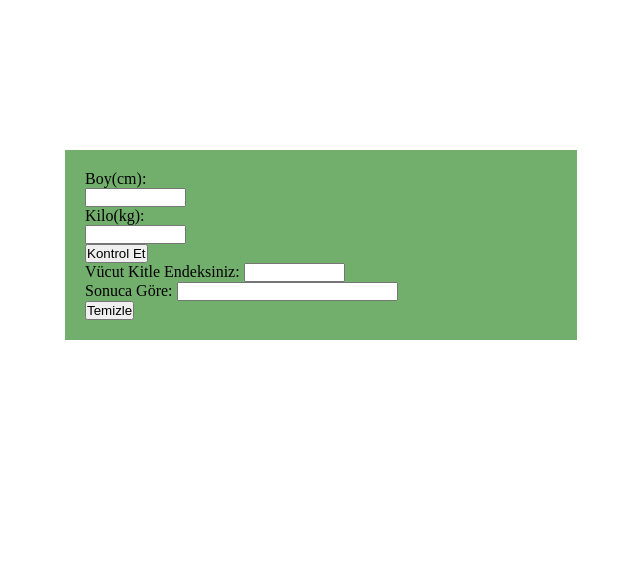
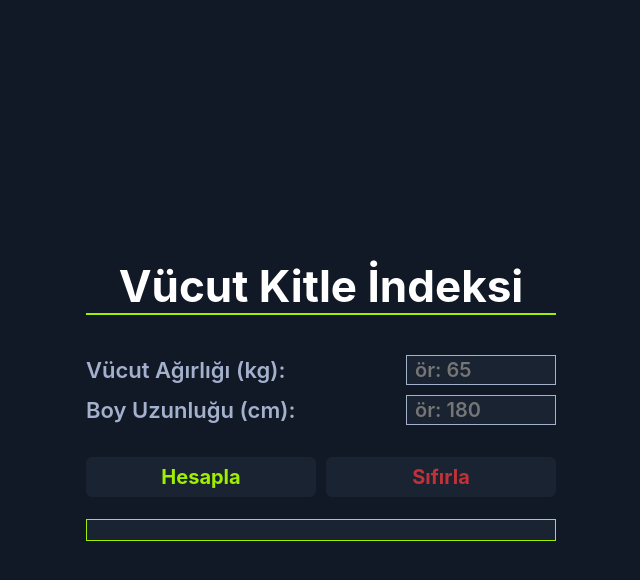
Before and after one commit to sumeyyemutlu/kodluyoruz-beden-kitle, a plain HTML site: page index.html in a window 1280 px wide. Shown: the whole page, without its empty margins (319-959 px from the left). Drawn offline with Linux system fonts and the light colour scheme.

Commit message:
ZIAR Beden Kitle

```diff
--- a/index.css
+++ /dev/null
@@ -1,12 +0,0 @@
-* {
-    margin: 0;
-    padding: 0;
-    box-sizing: border-box;
-}
-.container {
-    margin: 150px auto;
-    background-color: rgb(115, 175, 108);
-    width: 40%;
-    height: 100%;
-    padding: 20px;
-}
--- a/index.html
+++ b/index.html
@@ -1,43 +1,14 @@
 <!DOCTYPE html PUBLIC "-//W3C//DTD XHTML 1.0 Transitional//EN" "http://www.w3.org/TR/xhtml1/DTD/xhtml1-transitional.dtd">
 <html xmlns="http://www.w3.org/1999/xhtml">
-<head>
-<title>Vücut Kitle Endeksi Hesaplama</title>
-<meta http-equiv="Content-Type" content="text/html; charset=utf-8" />
+    <head>
+    <title>Kodluyoruz | Vücut Kitle Endeksi Hesaplama</title>
+    <meta http-equiv="Content-Type" content="text/html; charset=utf-8" />
+    <link href="./src/css/style.css" type="text/css" rel="stylesheet"/>
 
-<link href="index.css" type="text/css" rel="stylesheet"/>
-<script language="JavaScript" type="text/javascript">
-
-    function hesapla() {
-        var kilo = document.KitleForm.kilo.value
-        var boy = document.KitleForm.boy.value
-        if(kilo > 0 && boy > 0){
-            var sonuc = kilo/(boy/100*boy/100)
-            document.KitleForm.endeks.value = sonuc
-            if(sonuc < 18.5){
-                document.KitleForm.islemsonucu.value = "Zayıfsınız"
-            }
-            if(sonuc > 18.5 && sonuc < 24.9){
-                document.KitleForm.islemsonucu.value = "Normal Kilolusunuz."
-            }
-            if(sonuc >25 && sonuc < 29.9){
-                document.KitleForm.islemsonucu.value = "Fazla Kilolusunuz."
-            }
-            if(sonuc >30 && sonuc < 39.9){
-                document.KitleForm.islemsonucu.value = "Obezsiniz."
-            }
-            if(sonuc >40){
-                document.KitleForm.islemsonucu.value = "İleri derecede obezsiniz."
-            }
-        }
-        else{
-        alert("Boy veya Kilo gerçek dışıdır, lütfen düzeltiniz!")
-        }
-    }
-</script>
 </head>
 
 <body>
-    <div class="container">
+    <!-- <div class="container">
         <form name="KitleForm">
             <div class="height">
                 <div class="height_title"> <span>Boy(cm):</span></div>
@@ -59,7 +30,33 @@
         <div class="clear_button"> <input type="reset" value="Temizle" /></div>
 
     </form>
+    </div> -->
+
+    <div class="container">
+        <h2 class="title">Vücut Kitle İndeksi</h2>
+
+        <form id="Vucut_Form" class="form">
+            <div id="Alert"></div>
+            <label for="vucut-agirligi">
+                Vücut Ağırlığı (kg):
+                <input type="number" name="vucut-agirligi" id="Weight" placeholder="ör: 65">
+            </label>
+            <label for="boy-uzunlugu">
+                Boy Uzunluğu (cm):
+                <input type="number" name="boy-uzunlugu" id="Height" placeholder="ör: 180">
+            </label>
+
+            <div class="button-action">
+                <button class="submit-btn" id="submit-btn">Hesapla</button>
+                <button type="reset" class="reset-btn">Sıfırla</button>
+            </div>
+
+            <div class="bilgiler" id="Info"></div>
+
+        </form>
+
     </div>
 
+    <script type="module" src="./src/js/main.js"></script>
 </body>
 </html>
--- /dev/null
+++ b/src/css/style.css
@@ -0,0 +1,232 @@
+* {
+  margin: 0;
+  padding: 0;
+  -webkit-box-sizing: border-box;
+          box-sizing: border-box;
+  border: none;
+  outline: none;
+  list-style: none;
+  font-family: -apple-system, BlinkMacSystemFont, "Segoe UI", Roboto, "Helvetica Neue", Arial, sans-serif;
+}
+
+*:focus {
+  outline: none;
+  border: none;
+}
+
+* input[type='number'] {
+  -moz-appearance: textfield;
+}
+
+* input[type='number']::-webkit-outer-spin-button,
+* input[type='number']::-webkit-inner-spin-button {
+  -webkit-appearance: none;
+}
+
+body {
+  background-color: #111927;
+  color: white;
+  height: 100vh;
+}
+
+.container {
+  max-width: 500px;
+  width: 100%;
+  height: 100%;
+  margin: 0 auto;
+  padding: 20px 15px;
+  display: -webkit-box;
+  display: -ms-flexbox;
+  display: flex;
+  -webkit-box-orient: vertical;
+  -webkit-box-direction: normal;
+      -ms-flex-direction: column;
+          flex-direction: column;
+  -webkit-box-align: center;
+      -ms-flex-align: center;
+          align-items: center;
+  -webkit-box-pack: center;
+      -ms-flex-pack: center;
+          justify-content: center;
+}
+
+.container .title {
+  font-size: 44px;
+  font-weight: 700;
+  color: white;
+  margin-bottom: 40px;
+  border-bottom: 2px solid #9fef00;
+  width: 100%;
+  text-align: center;
+}
+
+.container .form {
+  width: 100%;
+}
+
+.container .form label {
+  display: -webkit-box;
+  display: -ms-flexbox;
+  display: flex;
+  -webkit-box-pack: justify;
+      -ms-flex-pack: justify;
+          justify-content: space-between;
+  -webkit-box-align: center;
+      -ms-flex-align: center;
+          align-items: center;
+  font-size: 22px;
+  font-weight: 600;
+  color: #a4b1cd;
+  margin-bottom: 10px;
+}
+
+.container .form label input[type='number'] {
+  background-color: #1a2331;
+  color: white;
+  width: 150px;
+  height: 30px;
+  padding: 8px;
+  font-size: 20px;
+  font-weight: 600;
+  border: 1px solid #a4b1cd;
+}
+
+.container .form label input[type='number']:focus {
+  border: 1px solid #9fef00;
+}
+
+.container .form .button-action {
+  display: -webkit-box;
+  display: -ms-flexbox;
+  display: flex;
+  gap: 10px;
+}
+
+.container .form .button-action .submit-btn {
+  display: -webkit-box;
+  display: -ms-flexbox;
+  display: flex;
+  -webkit-box-pack: center;
+      -ms-flex-pack: center;
+          justify-content: center;
+  -webkit-box-align: center;
+      -ms-flex-align: center;
+          align-items: center;
+  width: 100%;
+  height: 30px;
+  background-color: #1a2331;
+  color: #9fef00;
+  font-size: 20px;
+  font-weight: 700;
+  padding: 20px 50px;
+  margin-top: 22px;
+  border-radius: 6px;
+  cursor: pointer;
+  -webkit-transition: 250ms all;
+  transition: 250ms all;
+}
+
+.container .form .button-action .submit-btn:hover {
+  background-color: #a4b1cd;
+  color: #1a2331;
+}
+
+.container .form .button-action .reset-btn {
+  display: -webkit-box;
+  display: -ms-flexbox;
+  display: flex;
+  -webkit-box-pack: center;
+      -ms-flex-pack: center;
+          justify-content: center;
+  -webkit-box-align: center;
+      -ms-flex-align: center;
+          align-items: center;
+  width: 100%;
+  height: 30px;
+  background-color: #1a2331;
+  color: #c03238;
+  font-size: 20px;
+  font-weight: 700;
+  padding: 20px 50px;
+  margin-top: 22px;
+  border-radius: 6px;
+  cursor: pointer;
+  -webkit-transition: 250ms all;
+  transition: 250ms all;
+}
+
+.container .form .button-action .reset-btn:hover {
+  background-color: #c03238;
+  color: white;
+}
+
+.container .form .bilgiler {
+  margin-top: 22px;
+  background-color: #1a2331;
+  padding: 10px;
+  border: 1px solid #9fef00;
+  font-size: 20px;
+  font-weight: 600;
+}
+
+.container .form .bilgiler span {
+  margin-left: 10px;
+  color: #019eff;
+  font-size: 18px;
+  font-weight: 700;
+  cursor: pointer;
+}
+
+/* Alert Start */
+.alert {
+  padding: 12px;
+  margin: 4px 0;
+  font-size: 18px;
+  font-weight: 600;
+  border-radius: 5px;
+}
+
+@media (max-width: 487px) {
+  .alert {
+    font-size: 14px;
+  }
+}
+
+.alert-warning {
+  background-color: rgba(255, 171, 0, 0.2);
+  color: #c28200;
+  border: 1px solid #eb9d00;
+}
+
+.alert-primary {
+  background-color: rgba(0, 144, 231, 0.2);
+  color: #009dff;
+  border: 1px solid #0084d5;
+}
+
+.alert-danger {
+  background-color: rgba(252, 66, 74, 0.2);
+  color: #c03238;
+  border: 1px solid #e83d44;
+}
+
+.alert-info {
+  background-color: rgba(143, 95, 232, 0.2);
+  color: #6d48b0;
+  border: 1px solid #8457d5;
+}
+
+.alert-success {
+  background-color: rgba(0, 210, 91, 0.2);
+  color: #00a045;
+  border: 1px solid #00c154;
+}
+
+.alert-light {
+  background-color: rgba(255, 255, 255, 0.2);
+  color: #c2c2c2;
+  border: 1px solid #ebebeb;
+}
+
+/* Alert End */
+/*# sourceMappingURL=style.css.map */
--- /dev/null
+++ b/src/js/Alert.js
@@ -0,0 +1,15 @@
+function Alert(type, message) {
+    const HTML_Alert = document.getElementById("Alert")
+
+    const alert = document.createElement("div")
+    alert.className = `alert alert-${type}`
+    alert.textContent = message
+
+    HTML_Alert.appendChild(alert)
+
+    setTimeout(() => {
+        alert.remove()
+    }, 4000)
+}
+
+export default Alert
--- /dev/null
+++ b/src/js/main.js
@@ -0,0 +1,44 @@
+import Alert from "./alert.js";
+
+const Height_input = document.getElementById("Height")
+const Weight_input = document.getElementById("Weight")
+const Submit_Btn = document.getElementById("submit-btn")
+const Output_Info = document.getElementById("Info")
+
+eventListener()
+
+function eventListener() {
+    Submit_Btn.addEventListener("click", BMI)
+}
+
+
+function BMI(e) {
+    const Height = Height_input.value
+    const Weight = Weight_input.value
+
+    if (Weight > 0 && Height > 0) {
+        const BMI_Calculate = (Weight / ((Height * Height) / 10000)).toFixed(2)
+
+        if (BMI_Calculate < 18.5) {
+            // Output_Info.innerHTML = 'Zayifsiniz: ' + BMI_Calculate
+            Output_Info.innerHTML = `Vücut Kitle Endeksiniz: <span>${BMI_Calculate}</span> <br />Sonuca Göre: <span>Zayifsiniz.</span>`
+        } else if (BMI_Calculate > 18.5 && BMI_Calculate < 24.9) {
+            // Output_Info.innerHTML = 'Normal Kilolusunuz: ' + BMI_Calculate
+            Output_Info.innerHTML = `Vücut Kitle Endeksiniz: <span id="Height_Status">${BMI_Calculate}</span> <br />Sonuca Göre: <span id="Weight_Status">Normal Kilolusunuz.</span>`
+        } else if(BMI_Calculate >25 && BMI_Calculate < 29.9){
+            // Output_Info.innerHTML = "Fazla Kilolusunuz." + BMI_Calculate
+            Output_Info.innerHTML = `Vücut Kitle Endeksiniz: <span id="Height_Status">${BMI_Calculate}</span> <br />Sonuca Göre: <span id="Weight_Status">Fazla Kilolusunuz.</span>`
+        } else if(BMI_Calculate >30 && BMI_Calculate < 39.9){
+            // Output_Info.innerHTML = "Obezsiniz: " + BMI_Calculate
+            Output_Info.innerHTML = `Vücut Kitle Endeksiniz: <span id="Height_Status">${BMI_Calculate}</span> <br />Sonuca Göre: <span id="Weight_Status">Obezsiniz.</span>`
+        } else if(BMI_Calculate >40){
+            // Output_Info.innerHTML = "İleri derecede obezsiniz."
+            Output_Info.innerHTML = `Vücut Kitle Endeksiniz: <span id="Height_Status">${BMI_Calculate}</span> <br />Sonuca Göre: <span id="Weight_Status">İleri derecede obezsiniz.</span>`
+        }
+
+    } else {
+        Alert("danger", "Please fill in all fields")
+    }
+
+    e.preventDefault()
+}
```
Also changed, not shown: 1 other file.
